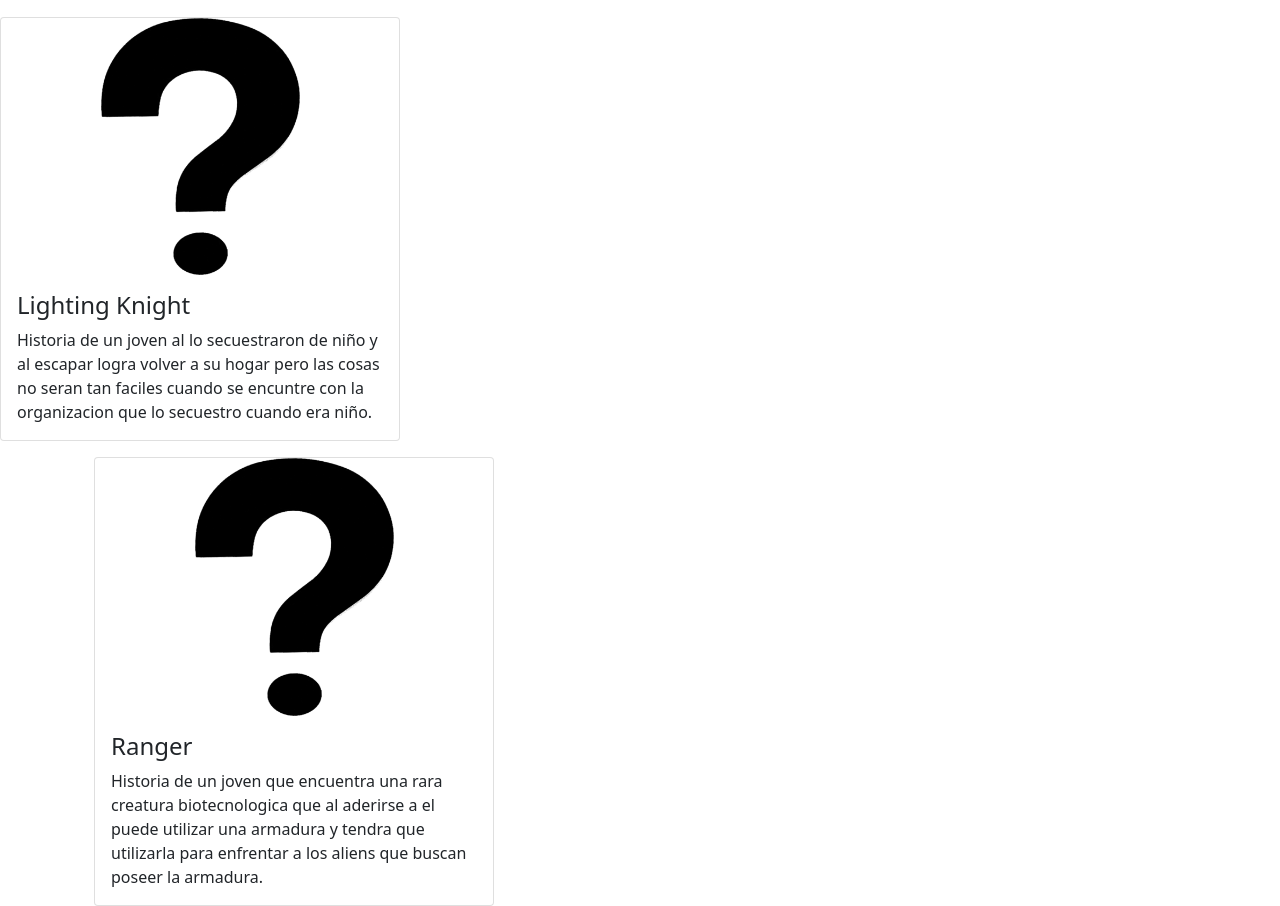
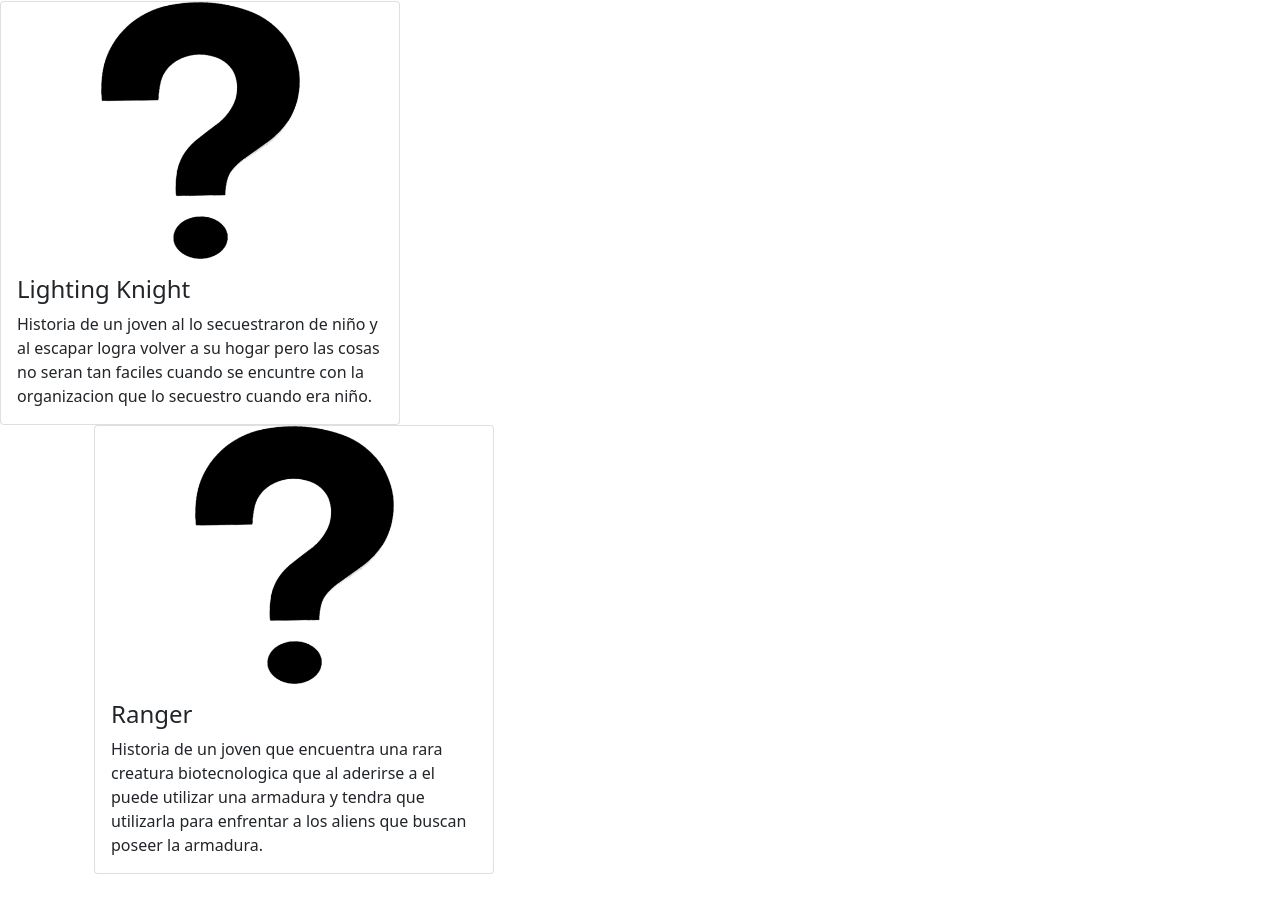
Before and after one commit to GammaCorporation/GammaCorporation.GitHub.io, a plain HTML site: page index.html in a window 1280 px wide. Shown: the part 145-1051 px from the top of the page. After the commit the page ends 1019 px from the top, so only its background shows below. Drawn offline with nearby package versions, Linux system fonts and the light colour scheme.

Commit message:
Update index.html

```diff
--- a/index.html
+++ b/index.html
@@ -33,7 +33,7 @@
 	<br>
 	<h1> Proximos comics</h1>
 	<div class="row">
-		<div class="container mt-3">
+		<div class="container">
 		  <div class="card" style="width:400px">
 			<div class="text-center">
 				<img class="card-img-top" src="interogacion.png" alt="Card image" style="width:50%">
@@ -43,7 +43,7 @@
 		      		<p class="card-text">Historia de un joven al lo secuestraron de niño y al escapar logra volver a su hogar pero las cosas no seran tan faciles cuando se encuntre con la organizacion que lo secuestro cuando era niño.</p>
 		   	</div>
 		  </div>
-		  <div class="container mt-3">
+		  <div class="container">
 		  	<div class="card" style="width:400px">
 		    	<div class="text-center">
 				<img class="card-img-top" src="interogacion.png" alt="Card image" style="width:50%">
```
